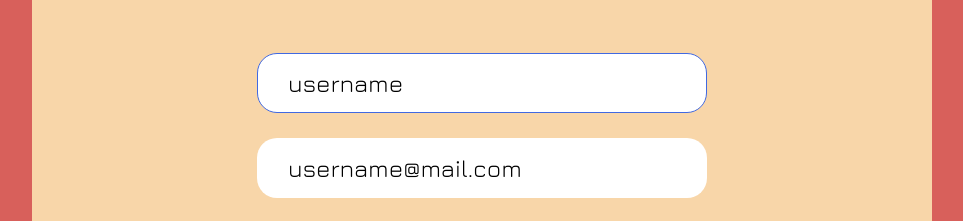
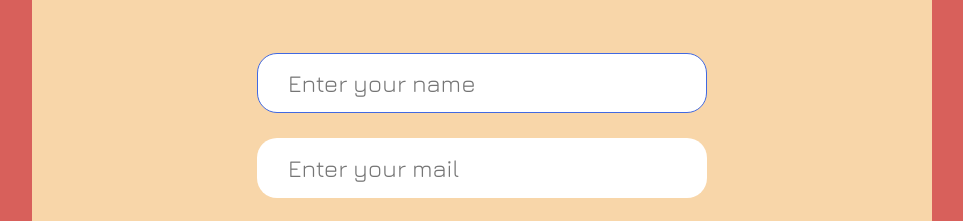
Before and after one commit to KirillKazakoff/mobxTodo, a React app: page /#/registration in a window 1280 px wide. Shown: the part 362-583 px from the top of the page, without its empty margins (158-1121 px from the left). Built offline with nearby package versions, Linux system fonts and the light colour scheme.

Commit message:
server url choosing now on env condition

```diff
--- a/src/app/api/request.ts
+++ b/src/app/api/request.ts
@@ -1,8 +1,9 @@
 import { RequestObjT } from '../types/types';
 import pageStatusStore from '../stores/user/pageStatusStore';
 
-// const baseUrl = 'https://todolistserver.onrender.com/users';
-const baseUrl = 'http://localhost:9092/users';
+const prodUrl = 'https://todolistserver.onrender.com/users';
+const devUrl = 'http://localhost:9092/users';
+const baseUrl = process.env.NODE_ENV === 'production' ? prodUrl : devUrl;
 
 export function timeoutMock(timeout: number) {
     return new Promise((resolve) => {
--- a/src/app/components/Routes/ErrorRoute/ErrorNetworkRoute.tsx
+++ b/src/app/components/Routes/ErrorRoute/ErrorNetworkRoute.tsx
@@ -36,7 +36,6 @@ const ErrorConnectionRoute = observer(() => {
     }, [status, navigate]);
 
     const err = errDictionary[status];
-    console.log(err, status);
 
     if (status === 'idle') return null;
     return (
--- a/src/app/components/Routes/RegistrationRoute/useRegistrationSettings.ts
+++ b/src/app/components/Routes/RegistrationRoute/useRegistrationSettings.ts
@@ -6,18 +6,18 @@ import { OnSubmitT } from '../../../types/types';
 import getErrorsDescription from '../../Common/Form/validation/getErrorsDescription';
 import { checkPatternMail } from '../../Common/Form/validation/utils';
 
+// const initialValues = {
+//     name: 'username',
+//     mail: 'username@mail.com',
+//     password: '123',
+//     checkPassword: '123',
+// };
 const initialValues = {
-    name: 'username',
-    mail: 'username@mail.com',
-    password: '123',
-    checkPassword: '123',
+    name: '',
+    mail: '',
+    password: '',
+    checkPassword: '',
 };
-// const initialValues = {
-//     name: '',
-//     mail: '',
-//     password: '',
-//     checkPassword: '',
-// };
 type FormValuesT = typeof initialValues;
 
 const validate = (values: FormValuesT) => {
--- a/src/scss/_layout.scss
+++ b/src/scss/_layout.scss
@@ -371,7 +371,7 @@ body {
         column-gap: 20px;
         text-align: center;
 
-        background-color: var(--red-lighter);
+        background-color: var(--red);
         padding: 10px;
     }
     &__response-desc {
@@ -551,7 +551,6 @@ body {
         background-repeat: no-repeat;
         background-size: 200%;
         background-position: -160px -60px;
-        // background-image: url('../img/catLoaderOrig.jpeg');
 
         margin: 50px auto 0 auto;
 
```
Also changed, not shown: 1 other file (tests, documents, lock files or other folders).
